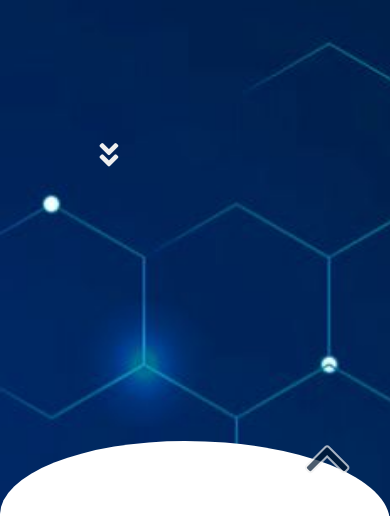
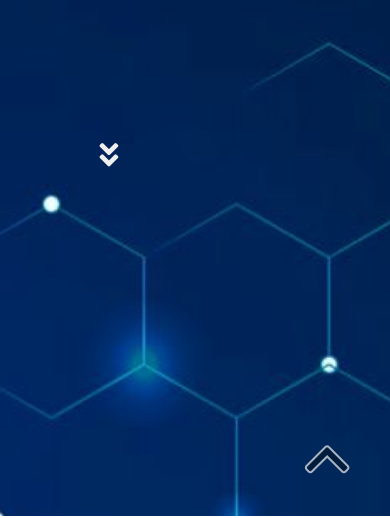
Before and after one commit to sakinanadiadi/portfolio, a plain HTML site: page index.html in a window 390 px wide. Shown: the part 328-846 px from the top of the page. Drawn offline with nearby package versions, Linux system fonts and the light colour scheme; a web font is replaced by a local one.

Commit message:
changes to header before element

```diff
--- a/styles/scss/_mediaQuery.scss
+++ b/styles/scss/_mediaQuery.scss
@@ -180,6 +180,12 @@
 }
 
 @media (max-width: 517px) {
+  header::before {
+    display: none;
+    width: 0;
+    height: 0;
+    background: none;
+  }
   .skillsSet li {
     width: calc(100% / 3);
     margin: 40px auto;
```
Also changed, not shown: styles/styles.css.
